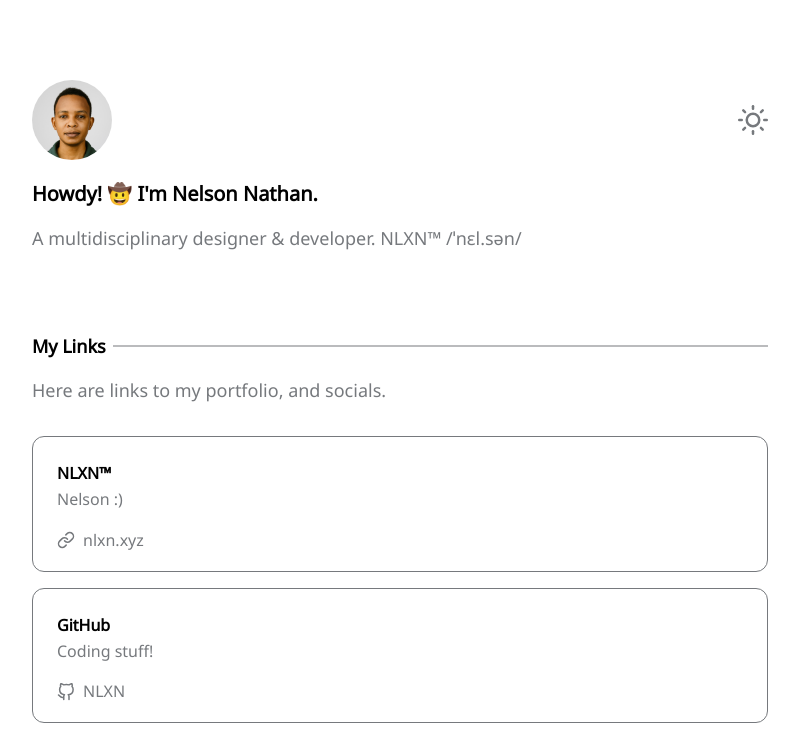
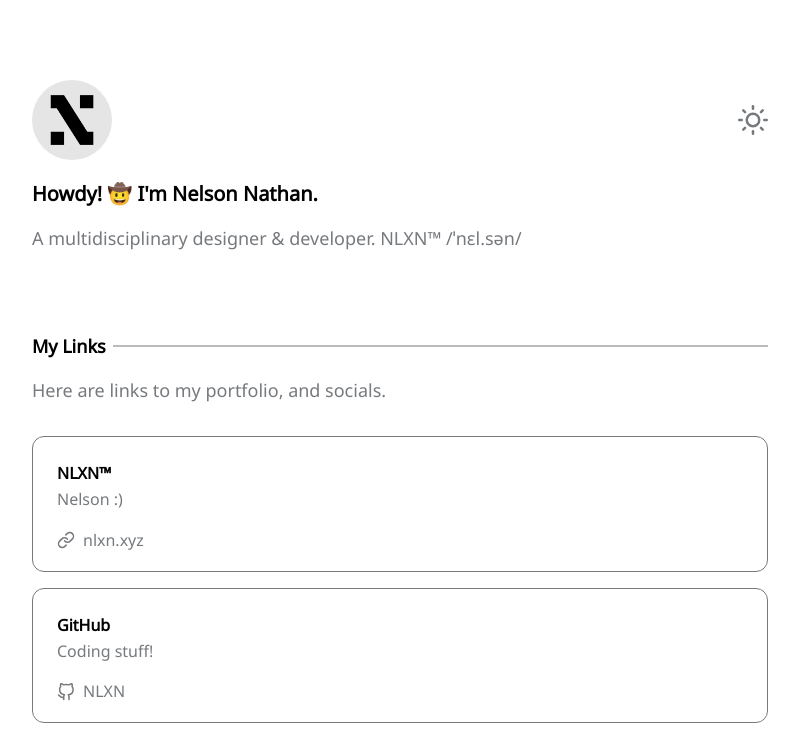
Before and after one commit to nlxn/profilio, a Next.js app: page / in a window 1280 px wide. Shown: the top 737 px of the page, without its empty margins (240-1039 px from the left). Built offline with nearby package versions, Linux system fonts and the light colour scheme.

Commit message:
Update Hero.js

```diff
--- a/components/Hero.js
+++ b/components/Hero.js
@@ -9,7 +9,7 @@ export default function Hero() {
       <div className="flex flex-row items-center justify-between w-full">
         <div className="w-20 h-20 rounded-full relative overflow-hidden">
           <Image
-            src="/static/profile.jpg"
+            src="/static/profile.png"
             layout="fill"
             objectFit="contain"
             alt="NLXN™"
```
